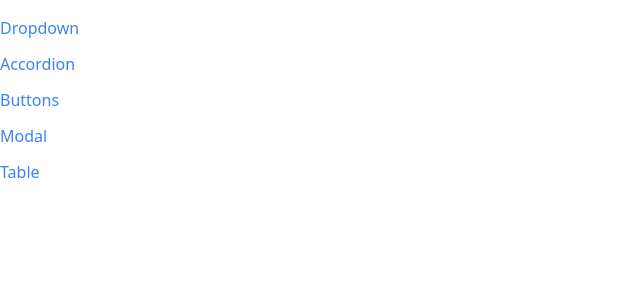
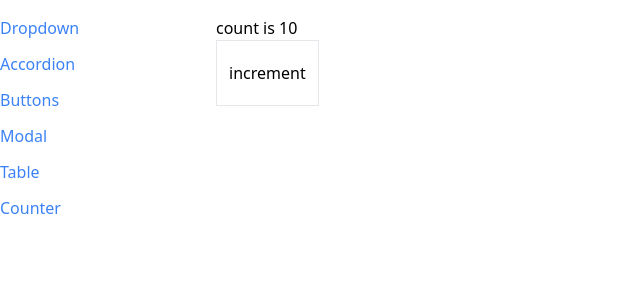
Before and after one commit to johnVundi/react-components, a React (Create React App) app: page /counter in a window 1280 px wide. Shown: the top 300 px of the page, without its empty margins (0-640 px from the left). Built offline with nearby package versions, Linux system fonts and the light colour scheme.

Commit message:
created counterpage

```diff
--- a/src/App.js
+++ b/src/App.js
@@ -6,6 +6,7 @@
 import Modal from './components/Modal';
 import ModalPage from './pages/ModalPage';
 import TablePage from './pages/TablePage';
+import CounterPage from './pages/CounterPage';
 
 
 function App() {
@@ -28,6 +29,9 @@
         <Route path="/table">
           <TablePage />
         </Route>
+        <Route path="/counter">
+          <CounterPage initialCount={10} />
+        </Route>
       </div>
     </div>
   )
--- a/src/components/Sidebar.js
+++ b/src/components/Sidebar.js
@@ -6,8 +6,8 @@
         { label: 'Accordion', path: '/accordion' },
         { label: 'Buttons', path: '/buttons' },
         { label: 'Modal', path: '/modal' },
-        { label: 'Table', path: '/table' }
-
+        { label: 'Table', path: '/table' },
+        { label: 'Counter', path: '/counter' }
     ]
     const renderedLinks = links.map((link) => {
         return <Link key={link.label} to={link.path} className='mb-3'>{
--- /dev/null
+++ b/src/pages/CounterPage.js
@@ -0,0 +1,26 @@
+import { useState, useEffect } from "react";
+import Button from '../components/Button'
+import React from 'react'
+
+function CounterPage({initialCount}) {
+    const [count, setCount] = useState(initialCount)
+
+    useEffect(()=>{
+       console.log(count);
+    },[count])
+
+    const handleClick = ()=>{
+        setCount(count + 1)
+    }
+
+    return (
+    <div>
+        <h1>count is {count}</h1>
+        <Button onClick={handleClick}>
+            increment
+        </Button>
+    </div>
+  )
+}
+
+export default CounterPage
```
